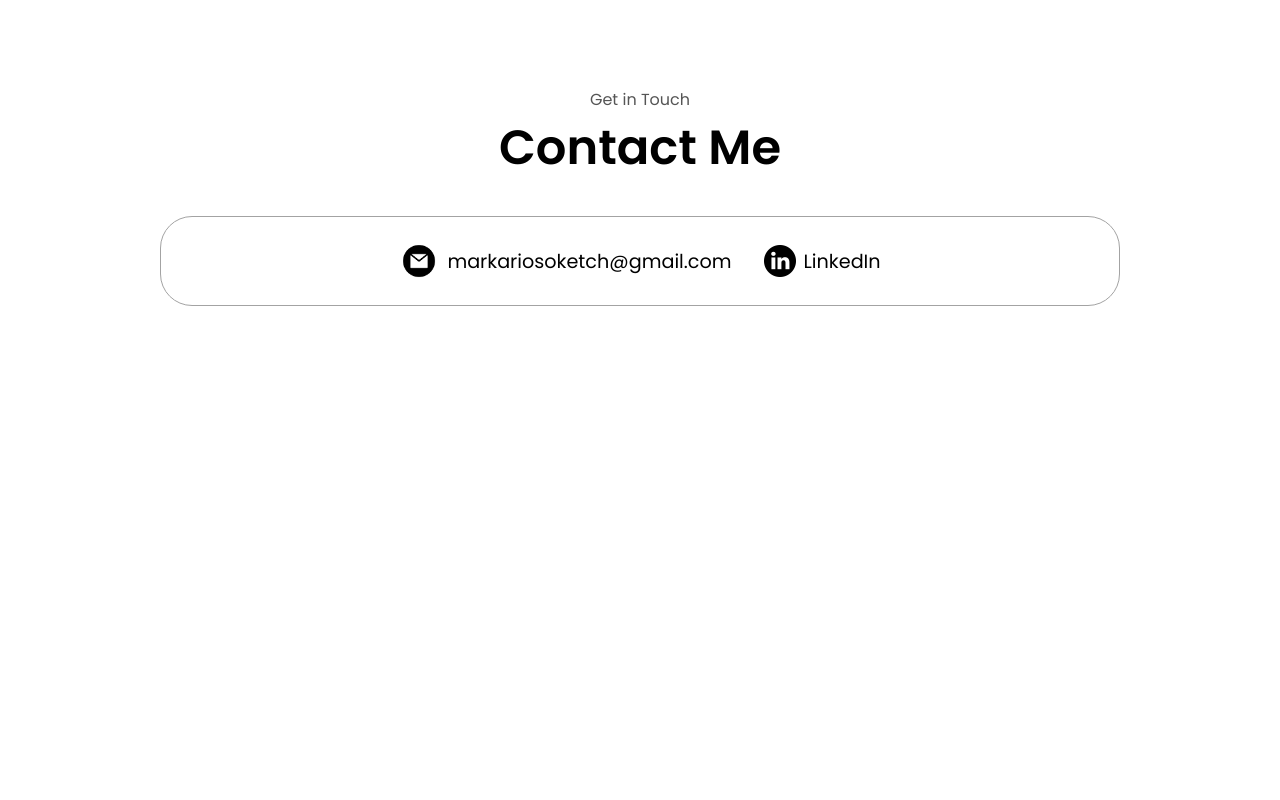
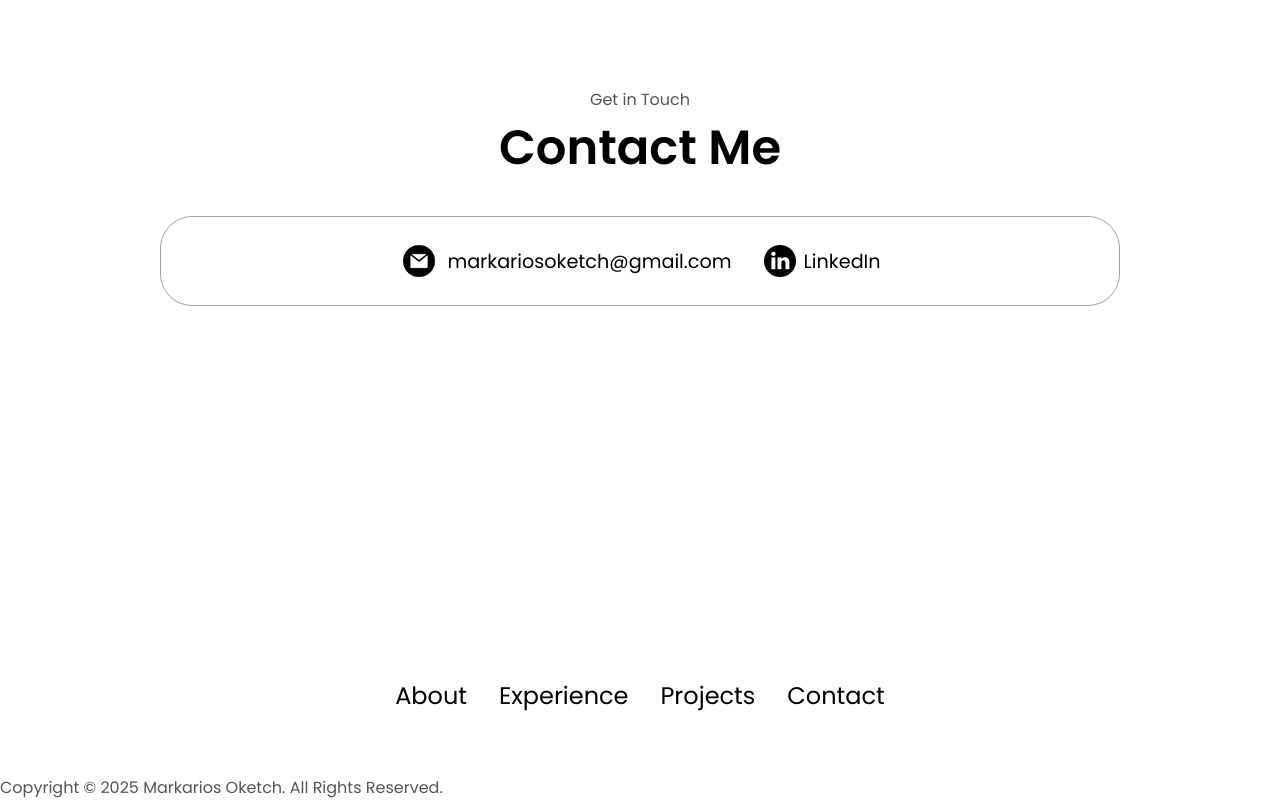
Before and after one commit to omarkarios/my-personal-website, a plain HTML site: page index.html in a window 1280 px wide. Shown: the part 2453-3253 px from the top of the page. Before the commit the page ends 3068 px from the top, so only its background shows below. Drawn offline with Linux system fonts and the light colour scheme.

Commit message:
Created the footer Section

```diff
--- a/index.html
+++ b/index.html
@@ -143,6 +143,19 @@
         </div>
       </div>
     </section>
+    <footer>
+      <nav>
+        <div class="nav-links-container">
+          <ul class="nav-links">
+            <li><a href="#about">About</a></li>
+            <li><a href="#experience">Experience</a></li>
+            <li><a href="#projects">Projects</a></li>
+            <li><a href="#contact">Contact</a></li>
+          </ul>
+        </div>
+      </nav>
+      <p>Copyright &#169; 2025 Markarios Oketch. All Rights Reserved.</p>
+    </footer>
     <script src="script.js"></script>
 </body>
 </html>
```
